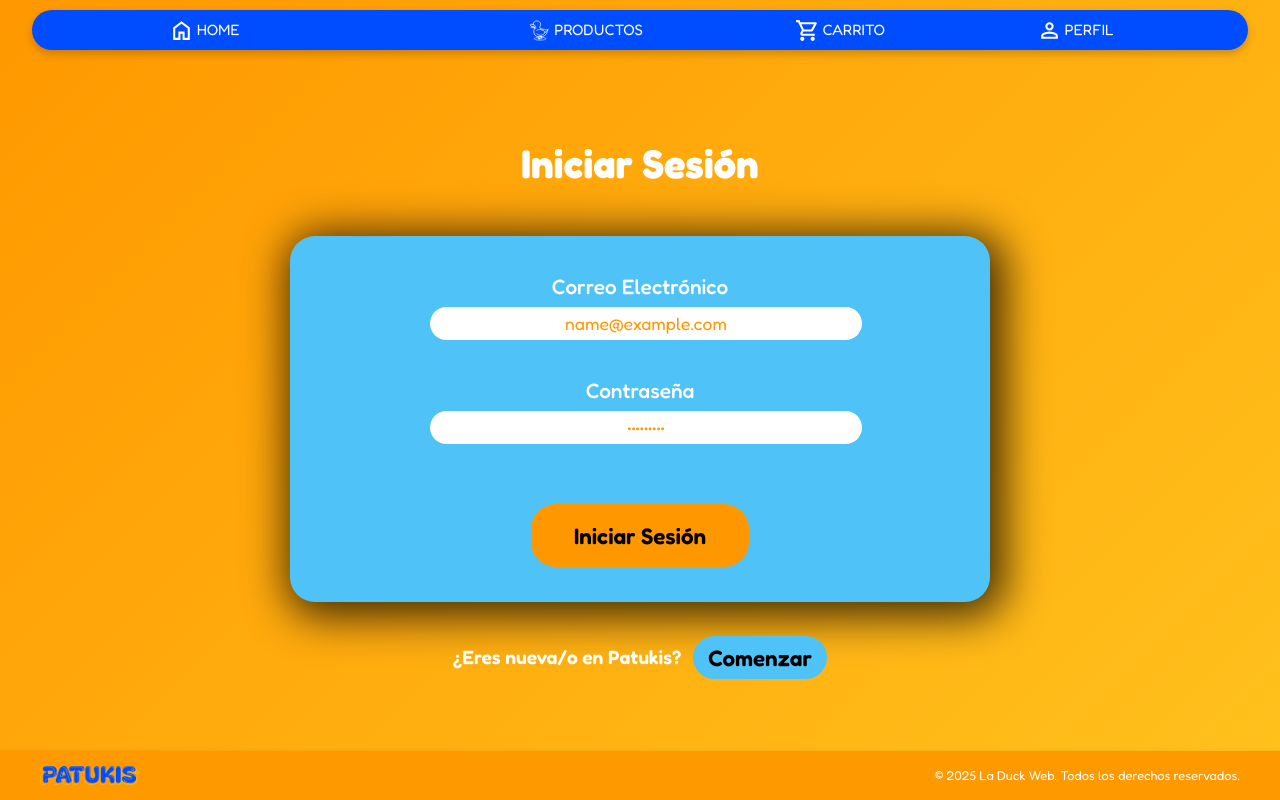
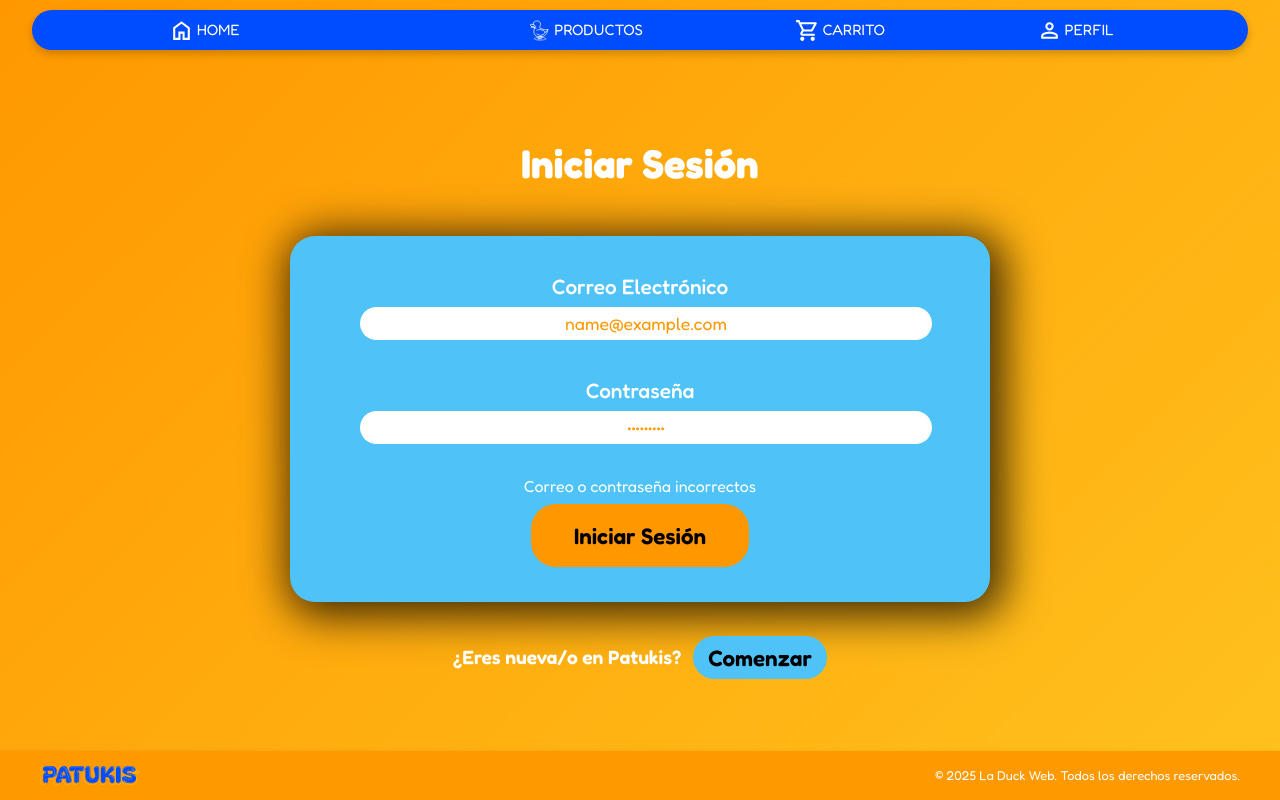
Before and after one commit to alejandrogoscu/Patukis, a React (Vite) app: page /login in a window 1280 px wide. Both pictures are taken after typing "name@example.com", "Sample123" into the empty fields and a click on the button "Iniciar Sesión". Built offline with nearby package versions, Linux system fonts and the light colour scheme; no server answers.

Commit message:
fix Profile .map carga info

```diff
--- a/src/components/User/LoginForm/LoginForm.jsx
+++ b/src/components/User/LoginForm/LoginForm.jsx
@@ -12,6 +12,7 @@ const LoginForm = () => {
   const navigate = useNavigate();
   const [FormData, setFormData] = useState(initialValue);
   const [success, setSuccess] = useState(false);
+  const [error, setError] = useState('');
   const { login } = useContext(UserContext);
 
   const clearState = () => {
@@ -24,10 +25,13 @@ const LoginForm = () => {
 
   const handleSubmit = async (e) => {
     e.preventDefault();
+    setError('');
     const wasSuccesful = await login(FormData);
     if (wasSuccesful) {
       setSuccess(true);
       clearState();
+    } else {
+      setError('Correo o contraseña incorrectos');
     }
   };
 
@@ -76,6 +80,7 @@ const LoginForm = () => {
           />
         </label>
 
+        {error && <span className="login__error">{error}</span>}
         <button className="login__btn" type="submit">
           Iniciar Sesión
         </button>
--- a/src/components/User/LoginForm/loginForm.css
+++ b/src/components/User/LoginForm/loginForm.css
@@ -43,7 +43,7 @@
 }
 
 .login__label {
-  width: 60%;
+  width: 80%;
   font-weight: 500;
   font-size: 1.3rem;
   line-height: 1.1;
@@ -61,11 +61,23 @@
   font-weight: 600;
   background-color: var(--naranja);
   border: 3px solid var(--naranja);
+  anchor-name: --my-anchor;
 
   &:hover {
     background-color: var(--blanco);
     color: var(--naranja);
   }
+}
+
+.login__error {
+  width: 300px;
+  text-align: center;
+  position: absolute;
+  position-anchor: --my-anchor;
+  position-area: start center;
+  margin-bottom: 6px;
+  font-size: 1rem;
+  color: white;
 }
 
 .login__reg--container {
--- a/src/components/User/Profile/Profile.jsx
+++ b/src/components/User/Profile/Profile.jsx
@@ -22,7 +22,6 @@ export const Profile = () => {
   }, [isAuthenticated]);
 
   if (!user) return <p className="profile__msgerror">No se encontraron datos del usuario.</p>;
-
   return (
     <div className="profile__container">
       <h2 className="profile__title">Perfil de Usuario</h2>
@@ -46,22 +45,23 @@ export const Profile = () => {
         </section>
         <section className="profile__whistlist">
           <h3 className="profile__whistlist--title">Lista de Deseos</h3>
-          {user.wishlist && user.wishlist.length > 0 ? (
+          {Array.isArray(user?.wishlist) && user.wishlist.length > 0 && user.wishlist[0]?.name ? (
             <ul className="profile__whistlist--list">
               {user.wishlist.map((item) => (
                 <li className="profile__whistlist--item" key={item._id}>
                   <img className="profile__whistlist--image" src={item.image} />
-                  {item.name} - €{item.price.toFixed(2)}
+                  {item.name} - €{Number(item.price).toFixed(2)}
                 </li>
               ))}
             </ul>
           ) : (
-            <p className="profile__whistlist--msg">La lista de deseos esta vacia</p>
+            <p className="profile__whistlist--msg">La lista de deseos está vacía</p>
           )}
         </section>
         <section className="profile__orders">
           <h3 className="profile__orders--title">Pedidos Realizados</h3>
-          {user.orders && user.orders.length > 0 ? (
+
+          {Array.isArray(user?.orders) && user.orders.length > 0 && user.orders[0]?.products?.[0]?.name ? (
             <ul className="profile__orders--list">
               {user.orders.map((item) => (
                 <li className="profile__orders--item" key={item._id}>
@@ -69,8 +69,9 @@ export const Profile = () => {
                   <ul className="profile__orders--prodlist">
                     {item.products.map((producto) => (
                       <li className="profile__orders--proditem" key={producto._id}>
-                        <img className="profile__orders--prodimg" src={producto.image} /> <span>{producto.name}</span>{' '}
-                        <span>€{producto.price.toFixed(2)}</span>
+                        <img className="profile__orders--prodimg" src={producto.image} />
+                        <span>{producto.name}</span>
+                        <span>€{Number(producto.price).toFixed(2)}</span>
                       </li>
                     ))}
                   </ul>
```
